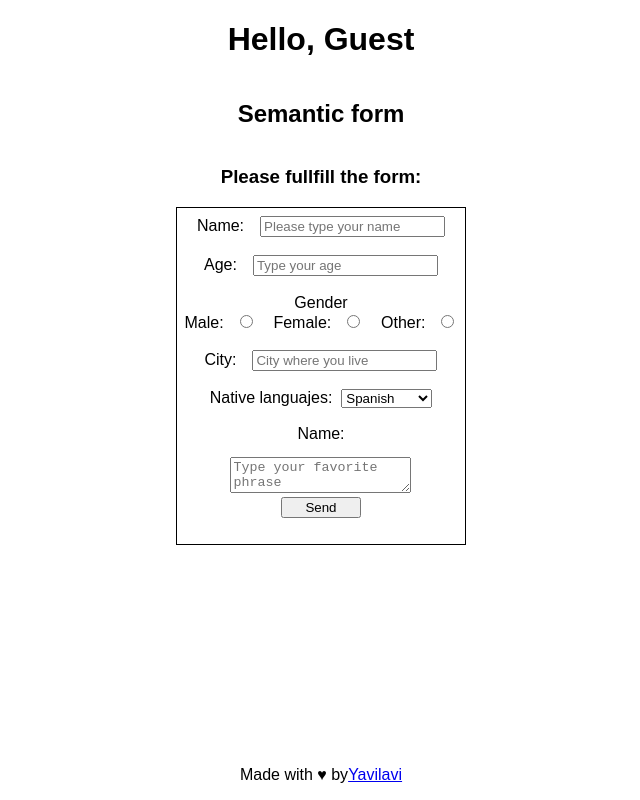
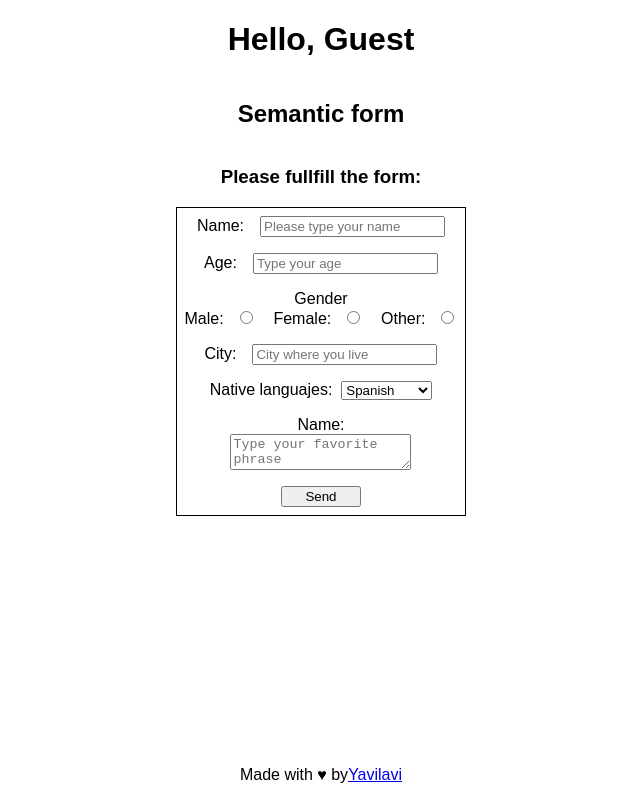
Before and after one commit to yavilavi/semantic-form, a React (Create React App) app: page / in a window 1280 px wide. Shown: the whole page, without its empty margins (319-959 px from the left). Built offline with nearby package versions, Linux system fonts and the light colour scheme.

Commit message:
fix textarea label

```diff
--- a/src/components/form.css
+++ b/src/components/form.css
@@ -6,9 +6,9 @@ main {
 }
 form {
   display: grid;
+  grid-gap: 1rem;
   grid-template-columns: auto;
   justify-content: center;
-  height: 25vw;
   border: solid 1px;
   padding: 0.5rem;
 }
--- a/src/components/form.js
+++ b/src/components/form.js
@@ -70,8 +70,10 @@ const Form = ({ onChange, name }) => {
           </label>
         </div>
         <div className="form-group">
-          <label>Name:</label>
-          <textarea name="phrase" placeholder="Type your favorite phrase" />
+          <label>
+            Name:
+            <textarea name="phrase" placeholder="Type your favorite phrase" />
+          </label>
         </div>
         <div>
           <button type="submmit">Send</button>
```
